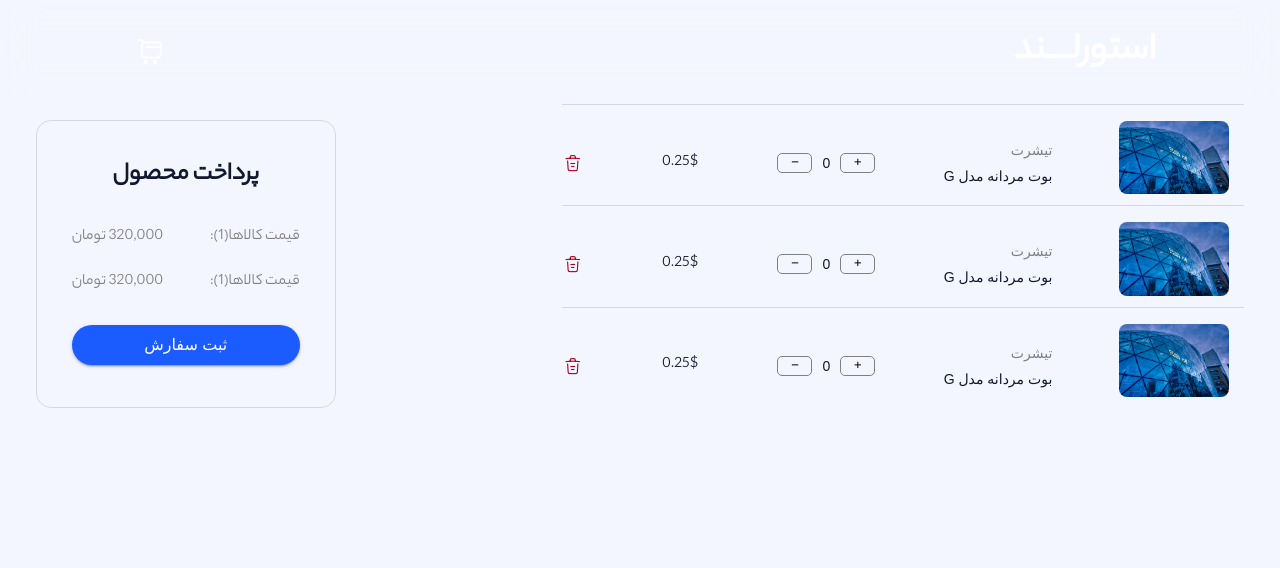
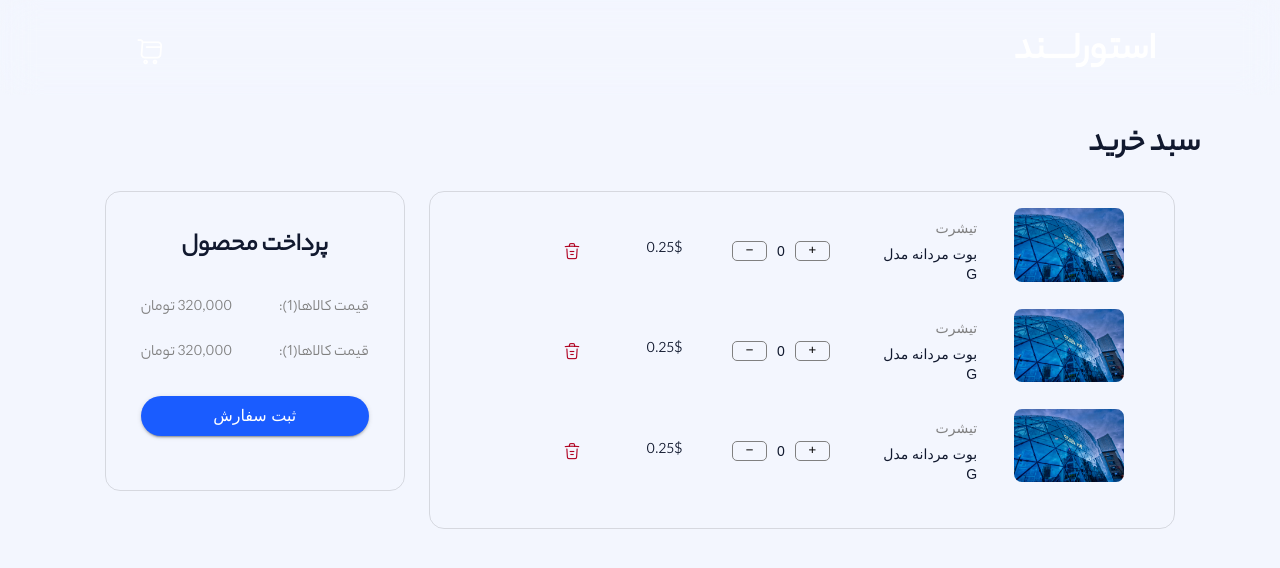
Before and after one commit to sinazarrin/store-land, a React (Create React App) app: page / in a window 1280 px wide. Shown: the top 568 px of the page. Built offline with nearby package versions, Linux system fonts and the light colour scheme.

Commit message:
update ui cart page

```diff
--- a/src/App.tsx
+++ b/src/App.tsx
@@ -3,7 +3,6 @@ import { ThemeProvider } from "@mui/material";
 import theme from "./Utils/theme";
 import './Assets/styles/index.css'
 import { fetchProducts } from './Api/ProductService';
-import ProductPage from './Pages/ProductPage';
 import Navbar from './Layout/Default/Navbar/Navbar';
 import Footer from './Layout/Default/Footer';
 import CartPage from './Pages/CartPage';
--- a/src/Pages/CartPage/Components/CartItems/index.tsx
+++ b/src/Pages/CartPage/Components/CartItems/index.tsx
@@ -5,9 +5,9 @@ import { Divider, Grid, IconButton, Typography } from '@mui/material'
 const CartItems = () => {
 
     return (
-        <Styled.CartItemsContainer container spacing={2} xs={8}>
-            <Divider/>
-            <Styled.CartItemsContent item  gap={5} xs={12}>
+        <Styled.CartItemsContainer container spacing={2} xs={7}>
+
+            <Styled.CartItemsContent item gap={5} xs={12}>
                 <Grid xs={2}>
                     <img src="./assets/images/joran-quinten-vtiYZsVmC2A-unsplash.jpg" alt="" />
                 </Grid>
@@ -31,8 +31,8 @@ const CartItems = () => {
                     </IconButton>
                 </Grid>
             </Styled.CartItemsContent>
-            <Divider/>
-           <Styled.CartItemsContent item  gap={5} xs={12}>
+
+            <Styled.CartItemsContent item gap={5} xs={12}>
                 <Grid xs={2}>
                     <img src="./assets/images/joran-quinten-vtiYZsVmC2A-unsplash.jpg" alt="" />
                 </Grid>
@@ -56,8 +56,8 @@ const CartItems = () => {
                     </IconButton>
                 </Grid>
             </Styled.CartItemsContent>
-            <Divider/>
-           <Styled.CartItemsContent item  gap={5} xs={12}>
+
+            <Styled.CartItemsContent item gap={5} xs={12}>
                 <Grid xs={2}>
                     <img src="./assets/images/joran-quinten-vtiYZsVmC2A-unsplash.jpg" alt="" />
                 </Grid>
--- a/src/Pages/CartPage/Components/CartItems/styled.ts
+++ b/src/Pages/CartPage/Components/CartItems/styled.ts
@@ -1,6 +1,10 @@
 import { Grid, styled } from '@mui/material'
 
 export const CartItemsContainer = styled(Grid)({
+    border: '1px solid rgba(0, 0, 0, 0.12)',
+    padding: '0 35px 35px 35px',
+    borderRadius: 15,
+    margin: 0,
     "&>hr":{
         width: '80%'
     }
--- a/src/Pages/CartPage/Components/TotalPrice/styled.ts
+++ b/src/Pages/CartPage/Components/TotalPrice/styled.ts
@@ -4,6 +4,7 @@ export const TotalPriceContainer = styled(Grid)({
     display: 'flex',
     flexDirection: 'column',
     width: 300,
+    height: 300,
     border: '1px solid rgba(0, 0, 0, 0.12)',
     padding: 35,
     borderRadius: 15,
--- a/src/Pages/CartPage/index.tsx
+++ b/src/Pages/CartPage/index.tsx
@@ -1,13 +1,17 @@
 
+import { Grid, Typography } from '@mui/material'
 import CartItems from './Components/CartItems'
 import TotalPrice from './Components/TotalPrice'
 import * as Styled from './styled'
 
 const CartPage = () => {
   return (
-    <Styled.CartPageContainer marginTop={15}>
-        <CartItems/>
-        <TotalPrice/>
+    <Styled.CartPageContainer marginTop={15} >
+      <h1>سبد خرید</h1>
+      <Grid gap={3}>
+        <CartItems />
+        <TotalPrice />
+      </Grid>
     </Styled.CartPageContainer>
   )
 }
--- a/src/Pages/CartPage/styled.ts
+++ b/src/Pages/CartPage/styled.ts
@@ -1,7 +1,14 @@
 import { Grid, styled } from '@mui/material'
 
+
+
 export const CartPageContainer = styled(Grid)({
-    display: 'flex',
-    padding: 0,
-    justifyContent: 'space-around',
+    '&>h1':{
+        marginRight: 80,
+    },
+    '&>div': {
+        display: 'flex',
+        padding: 0,
+        justifyContent: 'center',
+    }
 })
```
Lines whose indentation alone changed are shown as unchanged.
